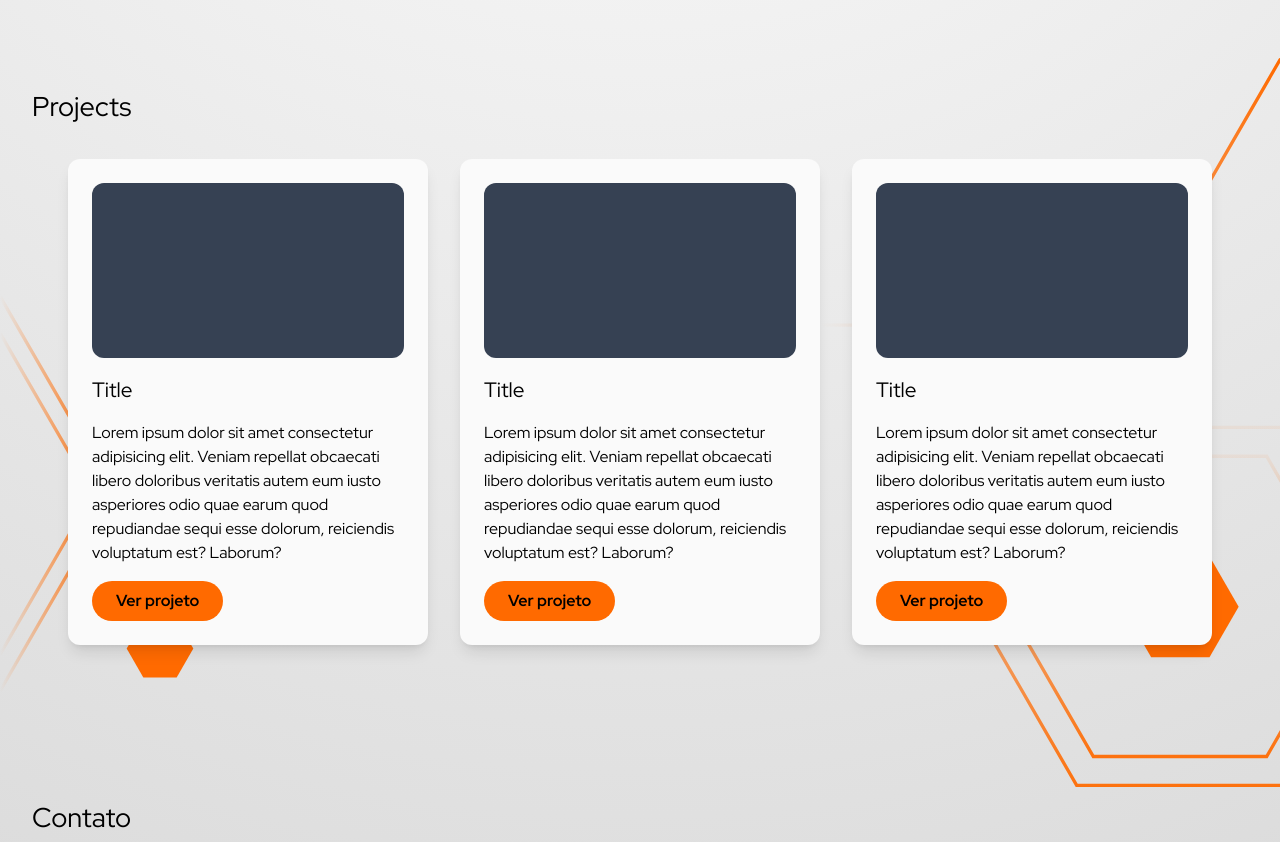
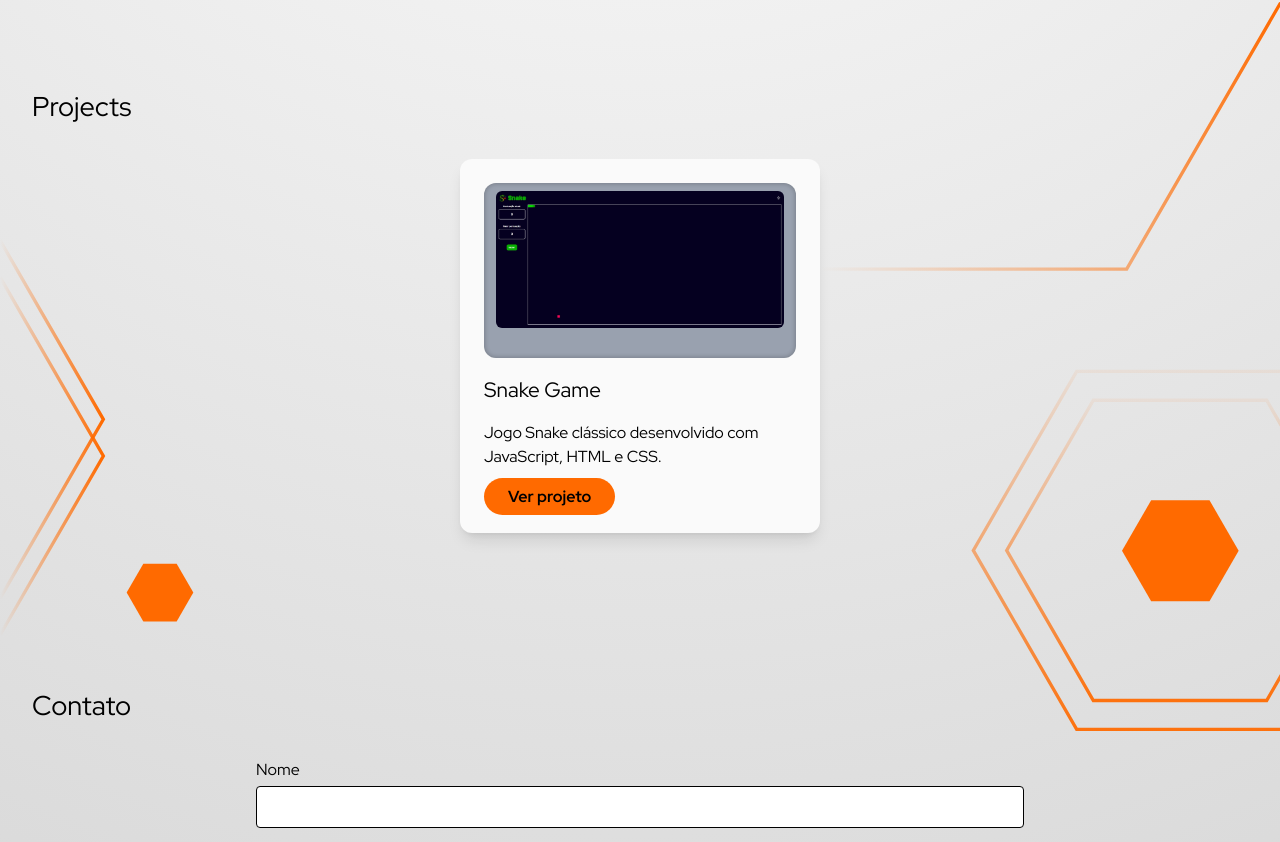
Before and after one commit to andre-f-alves/personal-home-page, a Next.js app: page / in a window 1280 px wide. Shown: the part 624-1466 px from the top of the page. Built offline with nearby package versions, Linux system fonts and the light colour scheme.

Commit message:
chore(ProjectCard): add props and image to ProjectCard

```diff
--- a/src/app/components/project-card.tsx
+++ b/src/app/components/project-card.tsx
@@ -1,16 +1,37 @@
-export default function ProjectCard() {
+import Image from "next/image"
+import Link from "next/link"
+
+type ProjectCardProps = {
+  title: string
+  description: string
+  imageSrc: string
+}
+
+export default function ProjectCard({
+  title,
+  description,
+  imageSrc
+}: Readonly<ProjectCardProps>) {
   return (
     <div className="flex flex-col gap-4 min-w-2xs max-w-90 p-6 rounded-xl bg-[hsl(0,0%,98%)] dark:bg-radial-[at_0%_0%] dark:from-[#2b2b2b] dark:to-[#0f0f0f] shadow-lg">
-      <div className="w-full aspect-video rounded-xl bg-gray-700">
+      <div className="w-full aspect-video rounded-xl pt-2 px-3 bg-gray-400 shadow-[inset_0_0_4px_1px_rgba(0,0,0,0.2)]">
+        <Image
+          className="h-max rounded-md"
+          src={imageSrc}
+          alt={title}
+          width={400}
+          height={225}
+        />
       </div>
 
-      <h3 className="text-h3">Title</h3>
-      <p>
-        Lorem ipsum dolor sit amet consectetur adipisicing elit. Veniam repellat obcaecati libero doloribus veritatis autem eum iusto asperiores odio quae earum quod repudiandae sequi esse dolorum, reiciendis voluptatum est? Laborum?
-      </p>
+      <h3 className="text-h3">{title}</h3>
+      <p>{description}</p>
 
       <div>
-        <button type="button" className="font-bold py-2 px-6 rounded-full bg-brand">Ver projeto</button>
+        <Link
+          className="font-bold py-2 px-6 rounded-full bg-brand"
+          href="#"
+        >Ver projeto</Link>
       </div>
     </div>
   )
--- a/src/app/components/projects-section.tsx
+++ b/src/app/components/projects-section.tsx
@@ -5,9 +5,10 @@ export default function ProjectsSection() {
   return (
     <Section id="projects" title="Projects">
       <div className="flex flex-wrap justify-center gap-8 max-w-max mx-auto">
-        <ProjectCard />
-        <ProjectCard />
-        <ProjectCard />
+        <ProjectCard
+          title="Snake Game"
+          description="Jogo Snake clássico desenvolvido com JavaScript, HTML e CSS."
+          imageSrc="/imgs/snake-project.jpeg" />
       </div>
     </Section>
   )
```
Also changed, not shown: public/imgs/snake-project.jpeg (added).
